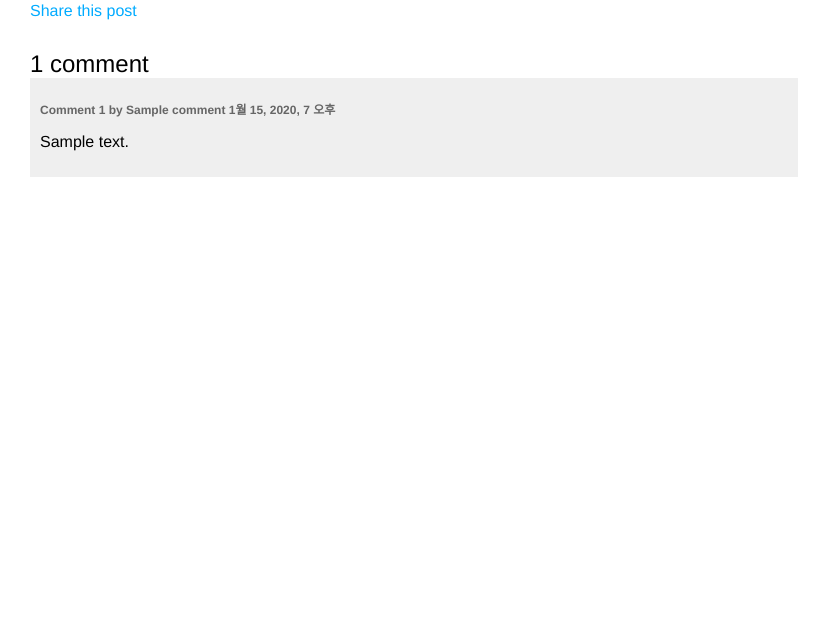
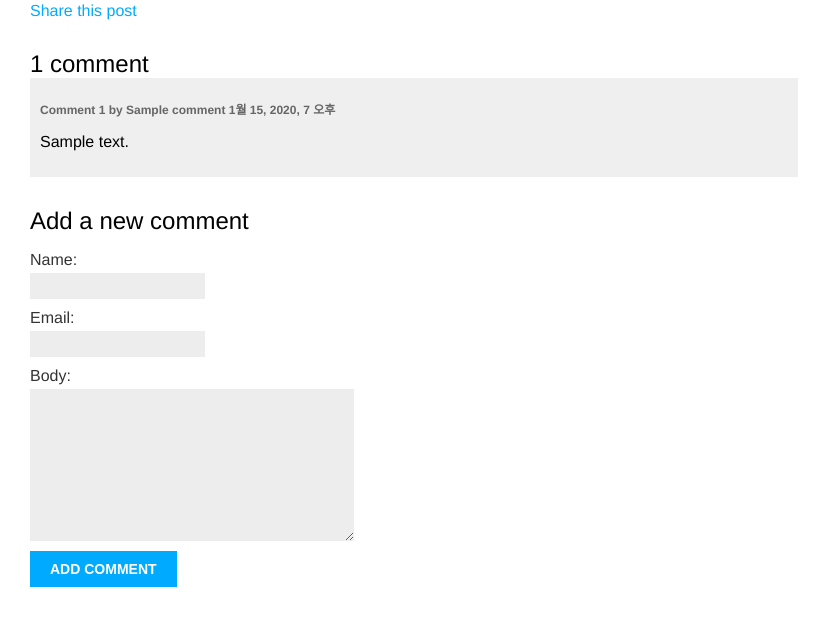
Before and after one commit to likelion-backend-6th/DjangoProject_ChoiSeonWoo, a Django app: a page that uses templates/blog/post/detail.html in a window 1280 px wide. Shown: the part 157-783 px from the top of the page, without its empty margins (0-831 px from the left). Run offline with Django 3.2, Linux system fonts and the light colour scheme; tables that the repository leaves empty hold one stand-in row (values such as "Sample post"); parts of the project's set-up code (start-up, migrations or seed data) failed here and were passed over.

Commit message:
detail.html - 댓글 입력 폼 추가

```diff
--- a/templates/blog/post/detail.html
+++ b/templates/blog/post/detail.html
@@ -31,4 +31,5 @@
     {% empty %}
         <p>There are no comments.</p>
     {% endfor %}
+    {% include "blog/post/includes/comment_form.html" %}
 {% endblock %}
```
